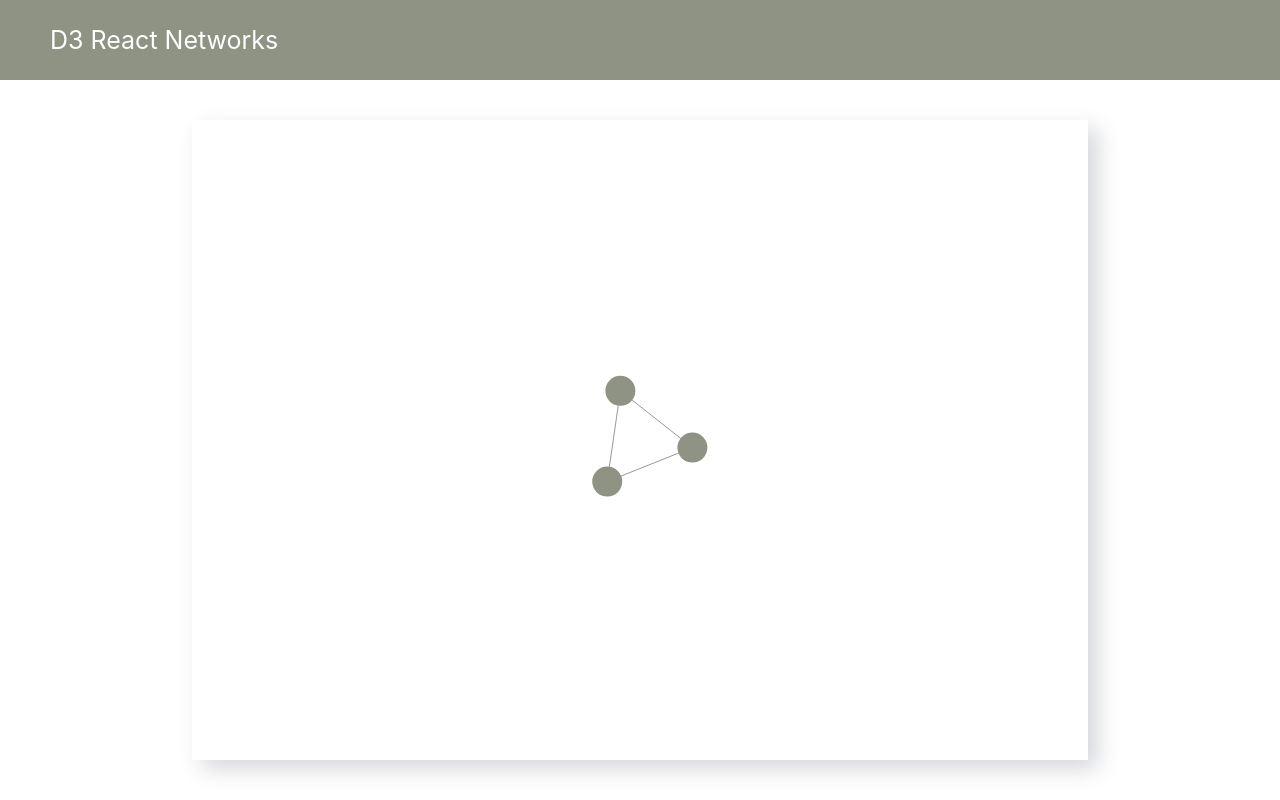
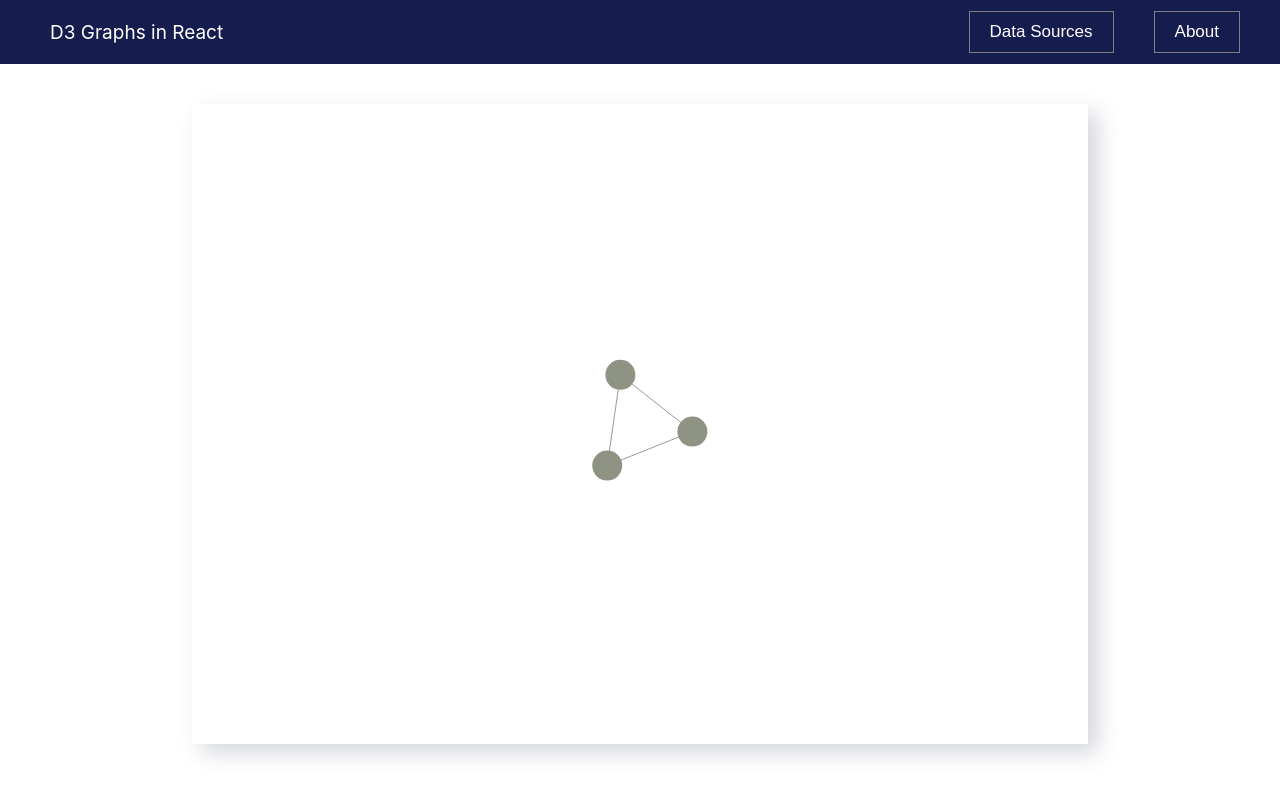
Before and after one commit to bryce-cuthriell/react-d3, a React (Create React App) app: page / in a window 1280 px wide. Built offline with nearby package versions, Linux system fonts and the light colour scheme.

Commit message:
added button and route components, tweaked styling, edited index.html title tag

```diff
--- a/package.json
+++ b/package.json
@@ -9,6 +9,7 @@
     "d3": "^7.0.0",
     "react": "^17.0.2",
     "react-dom": "^17.0.2",
+    "react-router-dom": "^5.2.0",
     "react-scripts": "4.0.3",
     "web-vitals": "^1.1.2"
   },
--- a/public/index.html
+++ b/public/index.html
@@ -24,7 +24,7 @@
       work correctly both with client-side routing and a non-root public URL.
       Learn how to configure a non-root public URL by running `npm run build`.
     -->
-    <title>React App</title>
+    <title>D3 Graphs in React</title>
   </head>
   <body>
     <noscript>You need to enable JavaScript to run this app.</noscript>
--- a/src/code/App.js
+++ b/src/code/App.js
@@ -1,6 +1,6 @@
 import React from "react";
 import Header from "./Header";
-import Network from "./Network";
+import Routes from "./Routes";
 
 import "../css/App.css";
 
@@ -8,7 +8,7 @@ const App = () => {
   return (
     <div className="app">
       <Header />
-      <Network />
+      <Routes />
     </div>
   );
 };
--- a/src/code/Header.js
+++ b/src/code/Header.js
@@ -1,10 +1,16 @@
 import React from "react";
+import HeaderButton from "./HeaderButton";
+
 import "../css/Header.css";
 
 const Header = () => {
   return (
     <div className="header">
-      <div className="header-title">D3 React Networks</div>
+      <div className="header-title">D3 Graphs in React</div>
+      <div>
+        <HeaderButton name="Data Sources" />
+        <HeaderButton name="About" />
+      </div>
     </div>
   );
 };
--- /dev/null
+++ b/src/code/HeaderButton.js
@@ -0,0 +1,11 @@
+import React from "react";
+
+const HeaderButton = (props) => {
+  return (
+    <button onClick={props.clickAction} className="header-button">
+      {props.name}
+    </button>
+  );
+};
+
+export default HeaderButton;
--- a/src/code/Network.js
+++ b/src/code/Network.js
@@ -14,7 +14,7 @@ const Network = () => {
   });
 
   const [width, setWidth] = useState(window.innerWidth * 0.7);
-  const [height, setHeight] = useState(window.innerHeight * 0.8);
+  const height = window.innerHeight * 0.8;
 
   useEffect(() => {
     if (graphData) {
@@ -26,14 +26,13 @@ const Network = () => {
     if (width && height && graphData) {
       createUpdateSimulation(graphData.nodes, graphData.links, width, height);
     }
-  }, [width, height]);
+  }, [width]);
 
   let resizedFn;
   window.addEventListener("resize", () => {
     clearTimeout(resizedFn);
     resizedFn = setTimeout(() => {
       setWidth(window.innerWidth * 0.7);
-      setHeight(window.innerHeight * 0.8);
     }, 200);
   });
 
--- /dev/null
+++ b/src/code/Routes.js
@@ -0,0 +1,23 @@
+import React from "react";
+import {
+  BrowserRouter as Router,
+  Route,
+  Switch,
+  Redirect,
+} from "react-router-dom";
+import Network from "./Network";
+
+const Routes = () => {
+  return (
+    <Router>
+      <Switch>
+        <Route exact path="/" render={() => <Network />} />
+        <Route>
+          <Redirect to="/" />
+        </Route>
+      </Switch>
+    </Router>
+  );
+};
+
+export default Routes;
--- a/src/css/Header.css
+++ b/src/css/Header.css
@@ -1,13 +1,30 @@
 .header {
   width: 100%;
-  height: 10vh;
-  background-color: #8e9384;
+  height: 8vh;
+  /* background-color: #8e9384; */
+  background-color: #151D4F;
   color: white;
-  font-size: 25px;
   display: flex;
   align-items: center;
+  justify-content: space-between;
 }
 
 .header-title {
   margin-left: 50px;
+  font-size: 19px;
 }
+
+.header-button {
+  margin-right: 40px;
+  border: 1px solid grey;
+  font-size: 17px;
+  cursor: pointer;
+  background-color: #151D4F;
+  color: white;
+  padding: 10px 20px;
+}
+
+.header-button:hover {
+  background-color: #030D4B;
+  color: white;
+}
--- a/src/index.css
+++ b/src/css/index.css
@@ -5,6 +5,7 @@ body {
     sans-serif;
   -webkit-font-smoothing: antialiased;
   -moz-osx-font-smoothing: grayscale;
+  /* background-color: #566787; */
 }
 
 code {
--- a/src/index.js
+++ b/src/index.js
@@ -1,6 +1,6 @@
 import React from 'react';
 import ReactDOM from 'react-dom';
-import './index.css';
+import './css/index.css';
 import App from './code/App';
 import reportWebVitals from './reportWebVitals';
 
```
Also changed, not shown: 1 other file (tests, documents, lock files or other folders).
